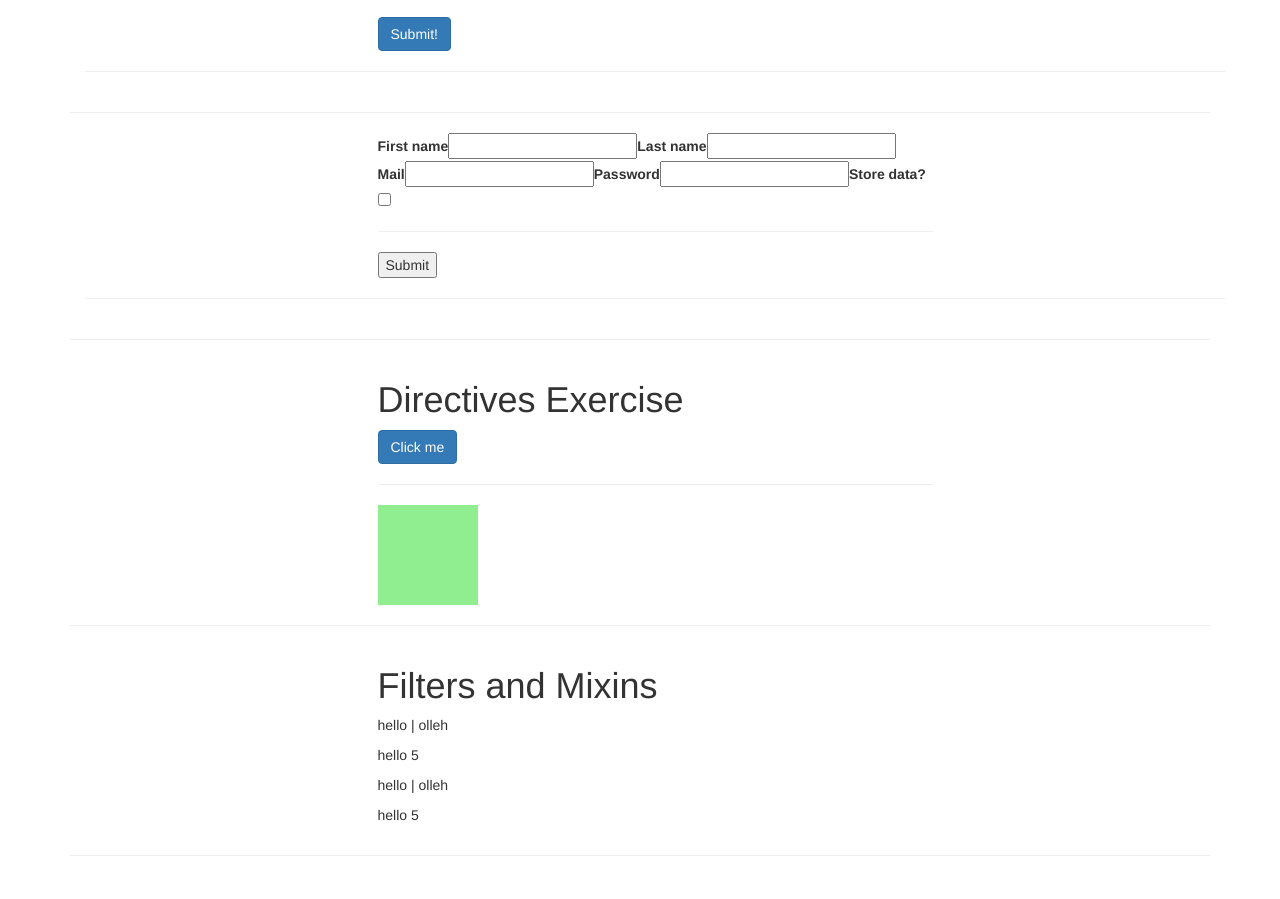
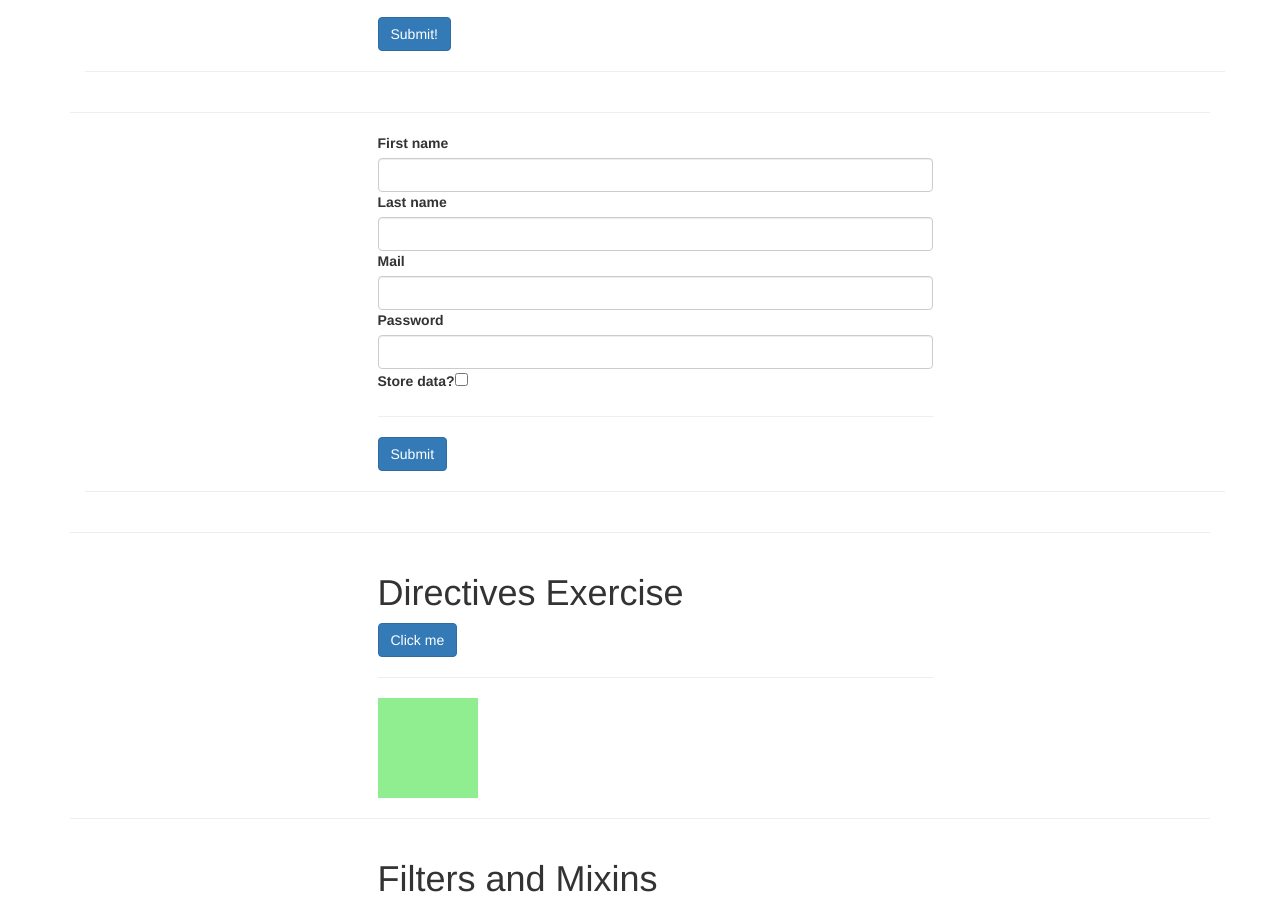
Before and after one commit to islaytitans/vue-ts-quotes, a Vue app: page / in a window 1280 px wide. Shown: the part 1040-1939 px from the top of the page. Built offline with nearby package versions, Linux system fonts and the light colour scheme; a web font is replaced by a local one.

Commit message:
sorted styling

```diff
--- a/src/components/Animations.vue
+++ b/src/components/Animations.vue
@@ -28,7 +28,9 @@
           enter-active-class="animate__animated animate__bounce"
           leave-active-class="animate__animated animate__shakeX"
         >
-          <div class="alert alert-success" v-if="!show">4 This is some info</div>
+          <div class="alert alert-success" v-if="!show">
+            4 This is some info
+          </div>
         </transition>
         <transition :name="alertAnimation" mode="out-in">
           <div class="alert alert-danger" v-if="show" key="info">
--- a/src/components/AnotherForm.vue
+++ b/src/components/AnotherForm.vue
@@ -13,13 +13,24 @@
           <!-- Store Data? Yes/No -->
           <app-full-name v-model="fullName"></app-full-name>
           <label for="mail">Mail</label>
-          <input type="text" id="mail" v-model="mail" />
+          <input type="text" id="mail" v-model="mail" class="form-control" />
           <label for="password">Password</label>
-          <input type="password" id="password" v-model="password" />
+          <input
+            type="password"
+            id="password"
+            v-model="password"
+            class="form-control"
+          />
           <label for="store-data">Store data?</label>
           <input type="checkbox" id="store-data" v-model="storeData" />
           <hr />
-          <button type="submit" @click.prevent="submitForm">Submit</button>
+          <button
+            type="submit"
+            @click.prevent="submitForm"
+            class="btn btn-primary"
+          >
+            Submit
+          </button>
 
           <!-- Exercise 2 -->
           <!-- Only display the Form if it has NOT been submitted -->
--- a/src/components/FullName.vue
+++ b/src/components/FullName.vue
@@ -4,6 +4,7 @@
     <input
       type="text"
       id="first-name"
+      class="form-control"
       :value="firstName"
       @input="nameChanged(true, $event)"
     />
@@ -11,6 +12,7 @@
     <input
       type="text"
       id="last-name"
+      class="form-control"
       :value="lastName"
       @input="nameChanged(false, $event)"
     />
```
